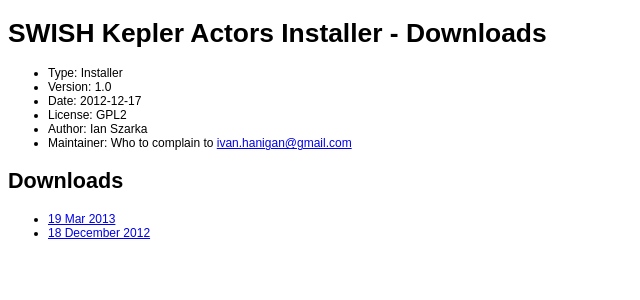
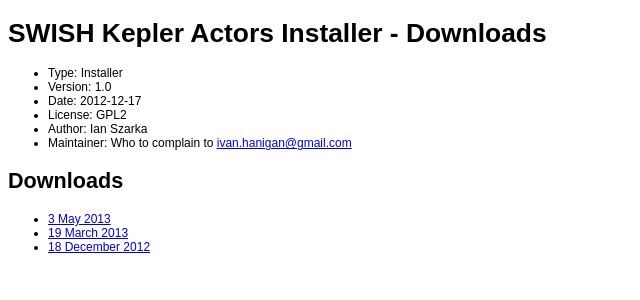
Before and after one commit to swish-climate-impact-assessment/swish-climate-impact-assessment.github.com, a Jekyll site: the page tools/swishkepleractorsinstaller/swishkepleractorsinstaller-downloads.html, which Jekyll copies as it is, in a window 1280 px wide. Shown: the top 300 px of the page, without its empty margins (0-640 px from the left). Built offline with Jekyll 4.4.1, drawn with Linux system fonts in a browser that asks for light colours; Markdown is read by kramdown in place of the engine named in the settings.

Commit message:
Swish Installer update

```diff
--- a/tools/swishkepleractorsinstaller/swishkepleractorsinstaller-downloads.html
+++ b/tools/swishkepleractorsinstaller/swishkepleractorsinstaller-downloads.html
@@ -155,7 +155,8 @@ hr {
 <h2>Downloads</h2>
 
 <ul>
-<li><a href="/tools/swishkepleractorsinstaller/SWISHKeplerActorsInstaller19Mar2013.zip">19 Mar 2013</a></li>
+<li><a href="/tools/swishkepleractorsinstaller/SWISHKeplerActorsInstaller3May2013.zip">3 May 2013</a></li>
+<li><a href="/tools/swishkepleractorsinstaller/SWISHKeplerActorsInstaller19Mar2013.zip">19 March 2013</a></li>
 <li><a href="/tools/swishkepleractorsinstaller/SWISHKeplerActorsInstaller18December2012.zip">18 December 2012</a></li>
 </ul>
 
```
Also changed, not shown: tools/swishkepleractorsinstaller/swishkepleractorsinstaller-downloads.md (+2 -0 lines), 1 other file.
